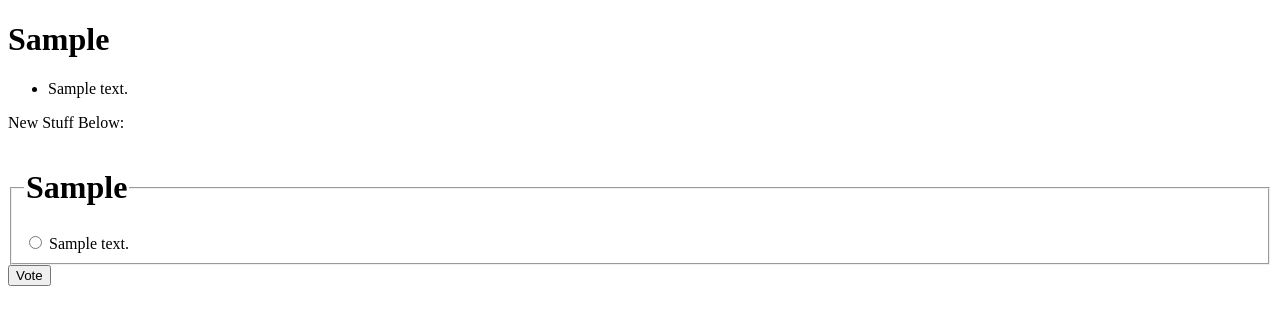
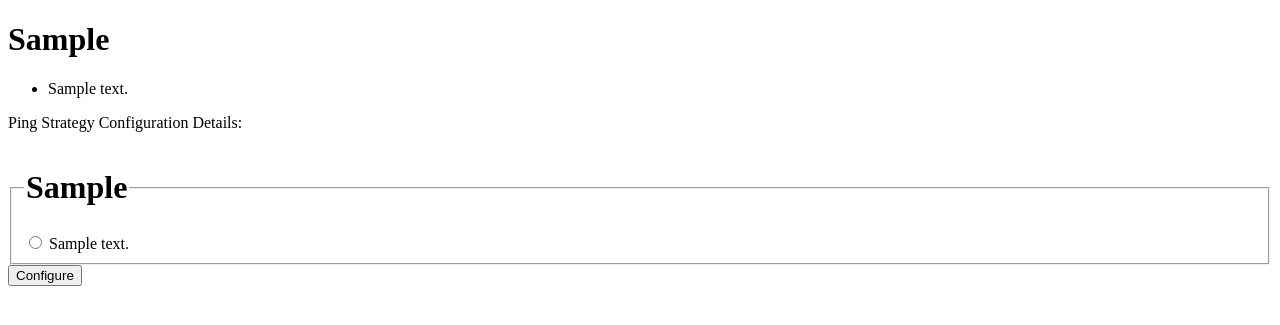
Before and after one commit to mtwheels870/django_nys_02, a Django app: template centralny/templates/centralny/ps_detail.html in a window 1280 px wide. Shown: the top 325 px of the page. Run offline with Django 4.2, Linux system fonts and the light colour scheme; tables that the repository leaves empty hold one stand-in row (values such as "Sample post"); the template is opened without the code that fills it: values that come from a table or form of the project are taken from there, most other values are stand-ins (such as "Sample title", 1, 10 or a date in 2020).

Commit message:
/stuff/configure_ping/

```diff
--- a/centralny/templates/centralny/ps_detail.html
+++ b/centralny/templates/centralny/ps_detail.html
@@ -11,9 +11,9 @@
         <li>{{ choice.choice_text }}</li>
     {% endfor %}
     </ul>
-    <p>New Stuff Below:</p>
+    <p>Ping Strategy Configuration Details:</p>
     <!-- use of app_name = nys below, csrf = cross site request forgeries -->
-    <form action="{% url 'app_centralny:stuff' %}" method="post">
+    <form action="{% url 'app_centralny:configure_ping' %}" method="post">
         {% csrf_token %}
         <fieldset>
             <legend><h1>{{  ping_range.ip_range.ip_range_start }}</h1></legend>
@@ -23,7 +23,7 @@
                 <label for="choice{{ forloop.counter }}">{{ choice.choice_text }}</label><br>
             {% endfor %}
         </fieldset>
-        <input type="submit" value="Vote">
+        <input type="submit" value="Configure">
     </form>
   </body>
 </html>
--- a/centralny/urls.py
+++ b/centralny/urls.py
@@ -17,6 +17,6 @@ urlpatterns = [
     # ex: /tutorial/5/results/
     path("ping/<int:pk>/results/", views.PingStrategyResultsView.as_view(), name="ping_strat_results"),
     # ex: /tutorial/5/vote/
-    path("ping/stuff/", views.stuff, name="stuff"),
+    path("ping/configure/", views.configure_ping, name="configure_ping"),
 ]
 #print(f"markers.urlpatterns = {urlpatterns}")
--- a/centralny/views.py
+++ b/centralny/views.py
@@ -92,5 +92,5 @@ class PingStrategyResultsView(generic.DetailView):
     template_name = "centralny/ps_results.html"
 
 # Reverse mapping from clicking on a index, detail
-def stuff(request):
-    print("Views.stuff()")
+def configure_ping(request):
+    print("Views.configure_ping()")
```
